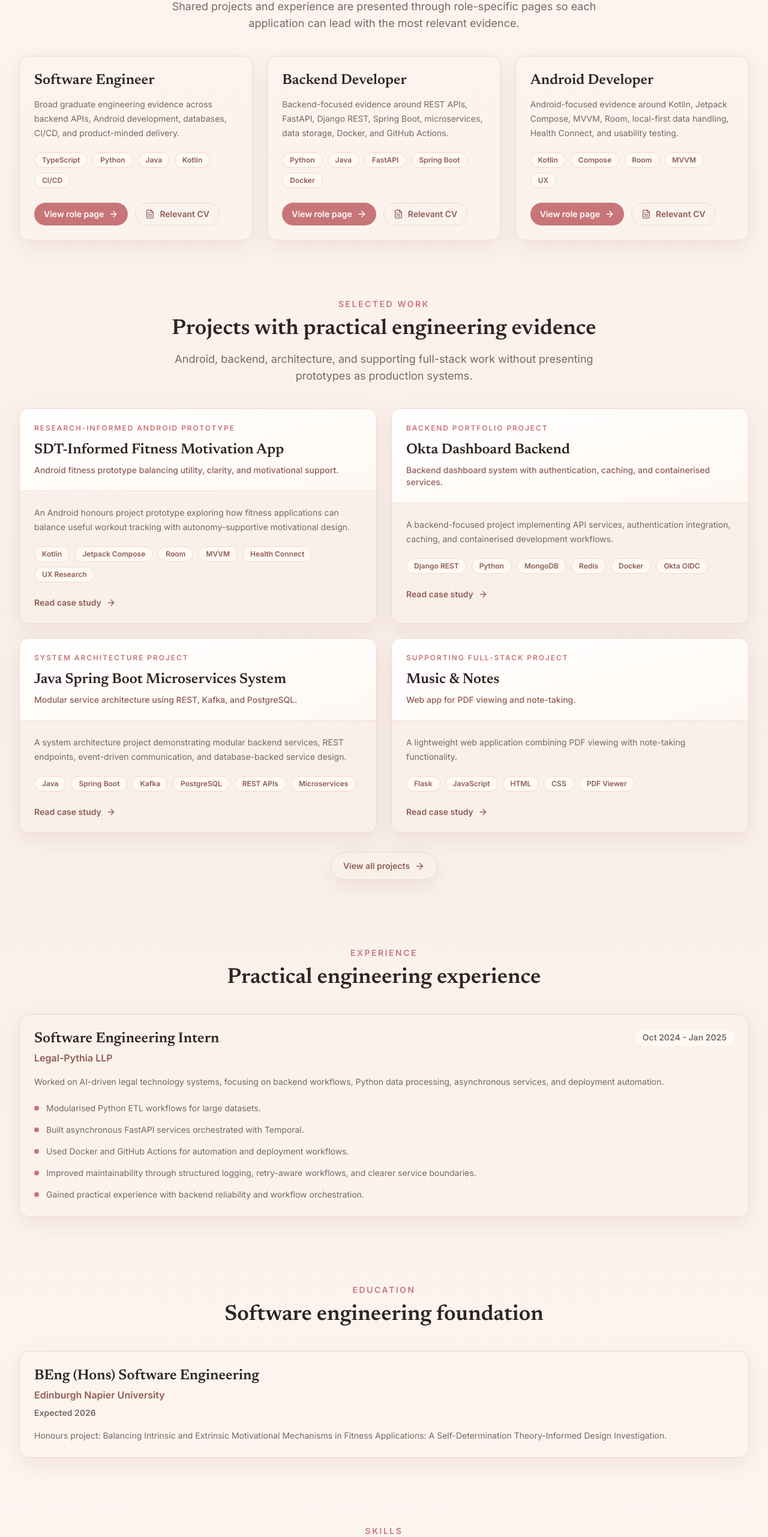
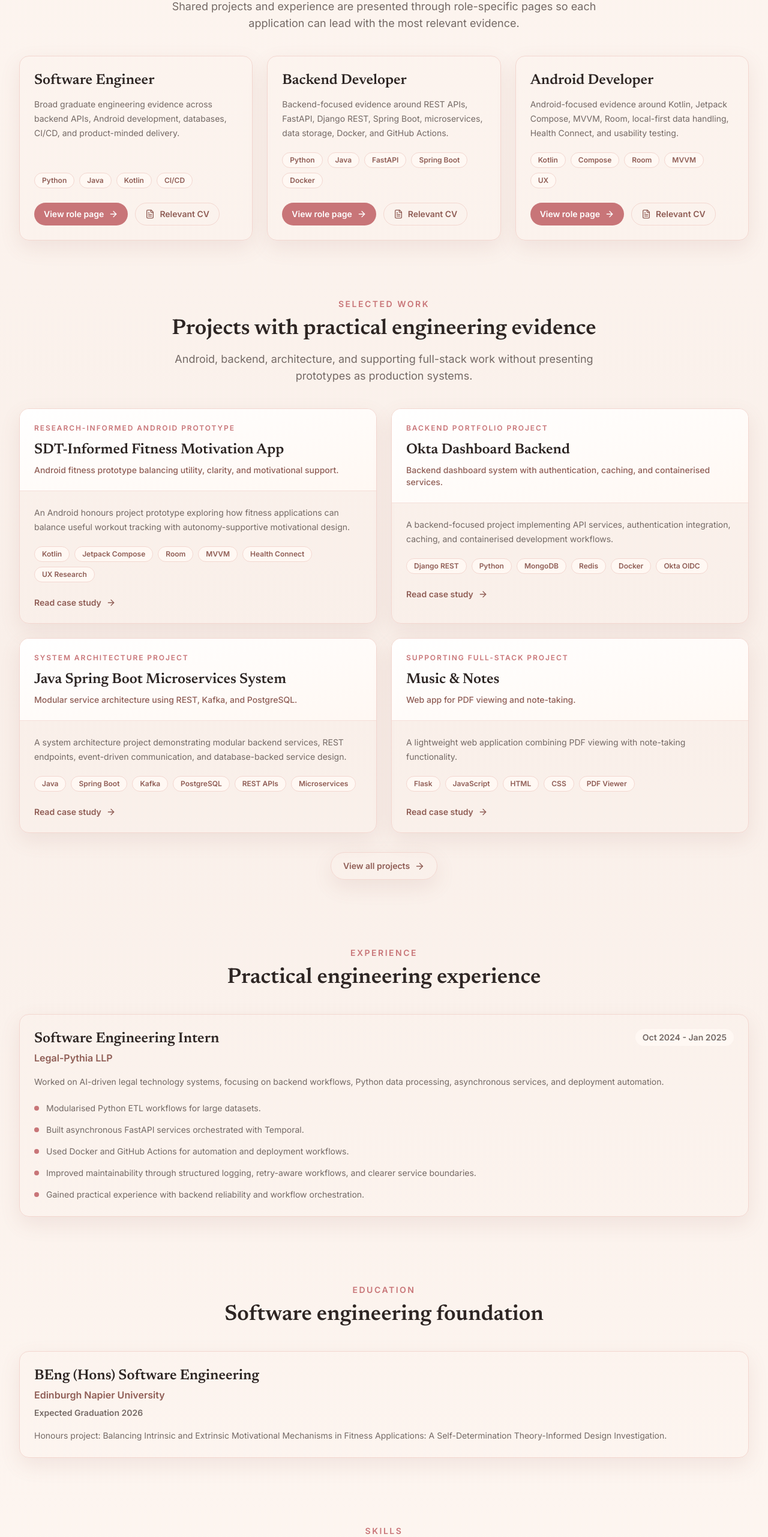
Before and after one commit to sneri12pic/portfolio, a Next.js app: page / in a window 1280 px wide. Shown: the part 848-3411 px from the top of the page at 60% size. Built offline with nearby package versions, Linux system fonts and the light colour scheme.

Commit message:
Update portfolio content

```diff
--- a/src/app/page.tsx
+++ b/src/app/page.tsx
@@ -29,7 +29,7 @@ const roles = [
     title: "Software Engineer",
     summary:
       "Broad graduate engineering evidence across backend APIs, Android development, databases, CI/CD, and product-minded delivery.",
-    skills: ["TypeScript", "Python", "Java", "Kotlin", "CI/CD"],
+    skills: ["Python", "Java", "Kotlin", "CI/CD"],
     href: "/software-engineer",
     cvHref: "/cv/software-engineer"
   },
--- a/src/data/education.ts
+++ b/src/data/education.ts
@@ -2,7 +2,7 @@ export const education = [
   {
     institution: "Edinburgh Napier University",
     degree: "BEng (Hons) Software Engineering",
-    period: "Expected 2026",
+    period: "Expected Graduation 2026",
     honoursProject:
       "Balancing Intrinsic and Extrinsic Motivational Mechanisms in Fitness Applications: A Self-Determination Theory-Informed Design Investigation."
   }
```
